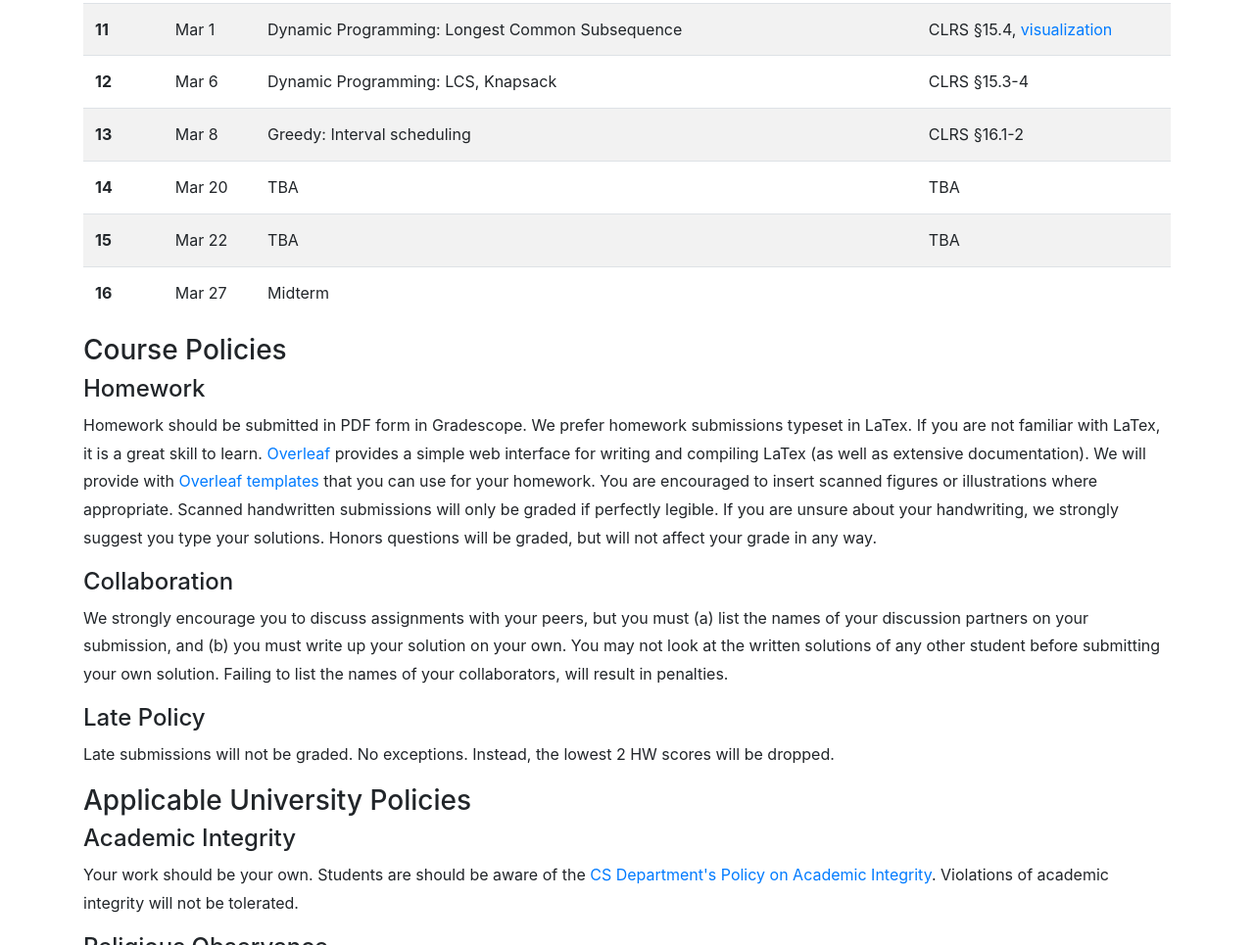
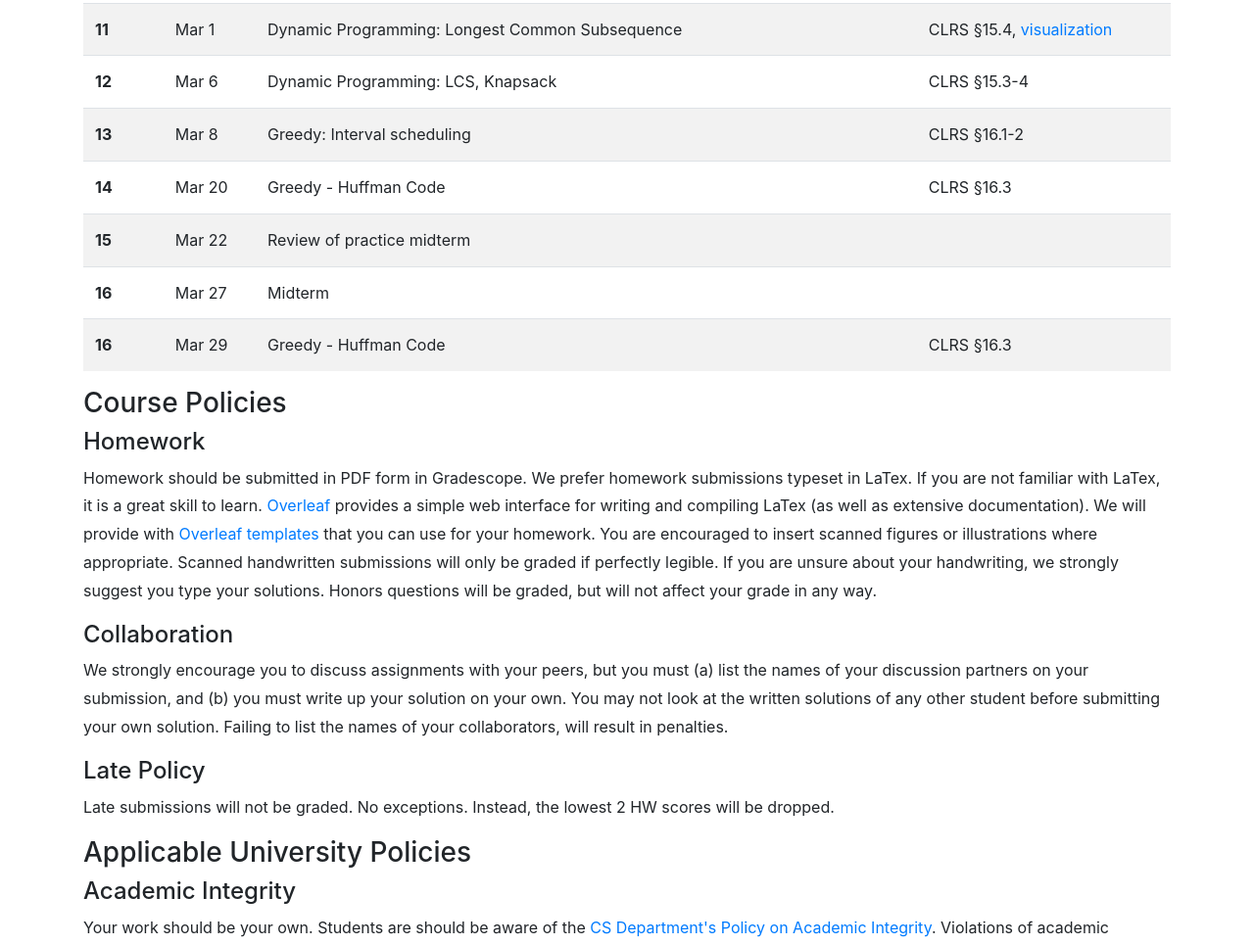
Before and after one commit to podolskii-vv/podolskii-vv.github.io, a plain HTML site: page teaching/basic_algorithms_spring_2023.html in a window 1280 px wide. Shown: the part 1590-2555 px from the top of the page at 98% size. Drawn offline with nearby package versions, Linux system fonts and the light colour scheme.

Commit message:
Update basic_algorithms_spring_2023.html

```diff
--- a/teaching/basic_algorithms_spring_2023.html
+++ b/teaching/basic_algorithms_spring_2023.html
@@ -161,20 +161,26 @@
             <tr>
               <th scope="row">14</th>
               <td>Mar 20</td>
-              <td>TBA</td>
-              <td>TBA</td>
+              <td>Greedy - Huffman Code</td>
+              <td>CLRS §16.3</td>
             </tr>
             <tr>
               <th scope="row">15</th>
               <td>Mar 22</td>
-              <td>TBA</td>
-              <td>TBA</td>
+              <td>Review of practice midterm</td>
+              <td></td>
             </tr>
             <tr>
               <th scope="row">16</th>
               <td>Mar 27</td>
               <td>Midterm</td>
               <td></td>
+            </tr>
+            <tr>
+              <th scope="row">16</th>
+              <td>Mar 29</td>
+              <td>Greedy - Huffman Code</td>
+              <td>CLRS §16.3</td>
             </tr>
           </tbody>
         </table>
```
